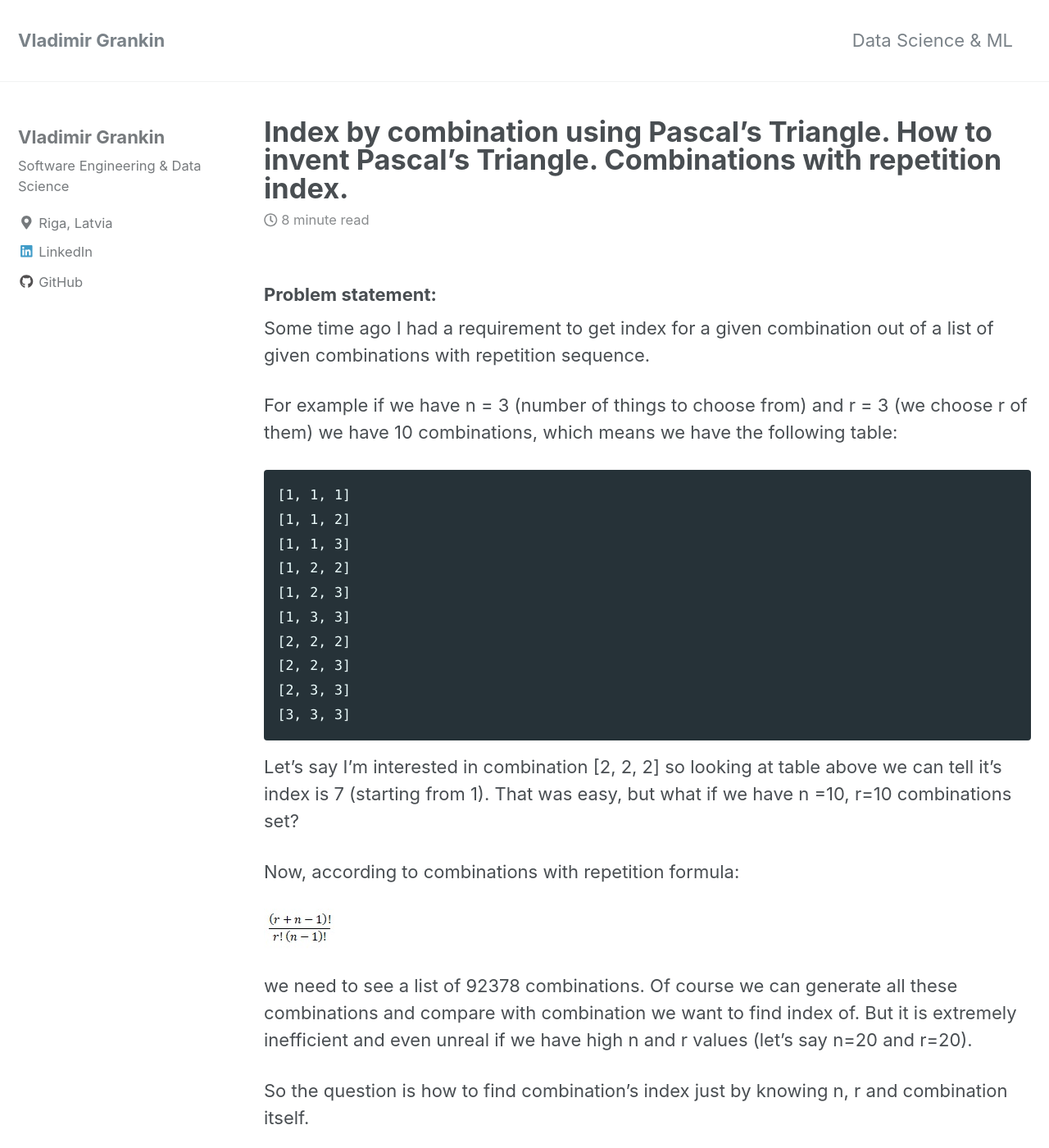
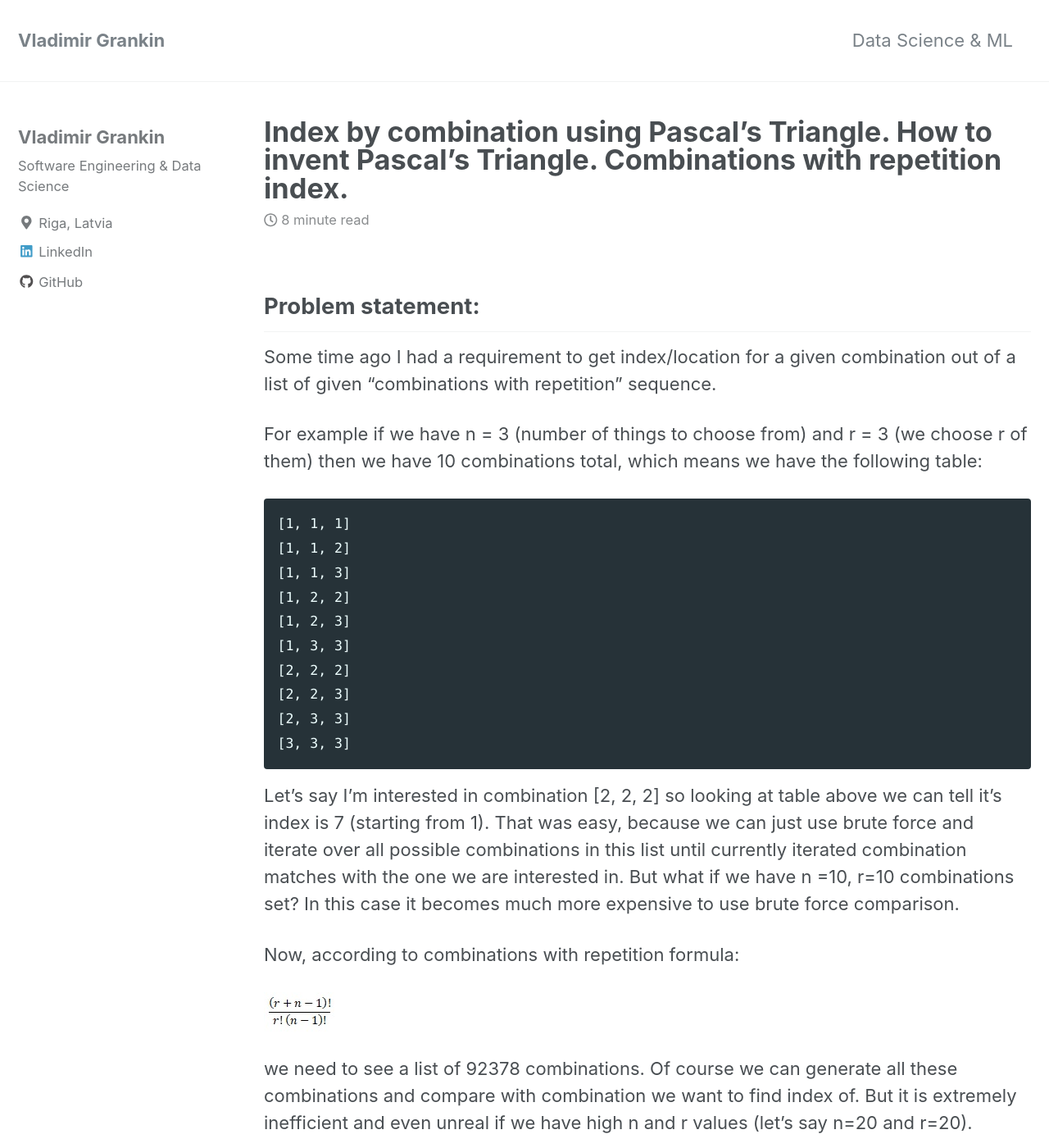
Before and after one commit to vgrankin/vgrankin.github.io, a Jekyll site: the page built from _posts/2018-08-23-pascals-triangle.md, in a window 1280 px wide and 1400 px high. Shown: the whole window at 82% size. Built offline with Jekyll 4.4.1, drawn with Linux system fonts in a browser that asks for light colours; nearby versions of some CDN libraries.

Commit message:
Working on pascal triangle post

````diff
--- a/_posts/2018-08-23-pascals-triangle.md
+++ b/_posts/2018-08-23-pascals-triangle.md
@@ -12,13 +12,13 @@ category: data-science
 classes: wide
 ---
 
-### Problem statement:
+## Problem statement:
 
-Some time ago I had a requirement to get index for a given combination out of a list of given combinations
-with repetition sequence.
+Some time ago I had a requirement to get index/location for a given combination out of a list of given "combinations
+with repetition" sequence.
 
 For example if we have n  = 3 (number of things to choose from) and r = 3 (we choose r of them)
-we have 10 combinations, which means we have the following table:
+then we have 10 combinations total, which means we have the following table:
 
 ```
 [1, 1, 1]
@@ -34,7 +34,9 @@ we have 10 combinations, which means we have the following table:
 ```
 
 Let’s say I’m interested in combination [2, 2, 2] so looking at table above we can tell it’s index
-is 7 (starting from 1). That was easy, but what if we have n =10, r=10 combinations set?
+is 7 (starting from 1). That was easy, because we can just use brute force and iterate over all possible combinations in
+this list until currently iterated combination matches with the one we are interested in. But what if we have n =10,
+r=10 combinations set? In this case it becomes much more expensive to use brute force comparison.
 
 Now, according to combinations with repetition formula:
 
@@ -46,7 +48,7 @@ if we have high n and r values (let’s say n=20 and r=20).
 
 So the question is how to find combination’s index just by knowing n, r and combination itself.
 
-#### Here is my investigation and a visual approach to this problem:
+## Here is my investigation and a visual approach to this problem:
 
 At first I tried to understand how combinations work and how sequence is produced. Here is for
 example how n=3, r=3 is progressing:
@@ -139,7 +141,7 @@ Again we know cost of each brick simply by looking at Pascal’s triangle (which
 generate first) or we by using rCn formula (which ironically also may use Pascal’s triangle to
 calculate it’s value). All we need is a “coordinate” of the brick we want inside Pascal’s triangle.
 
-### Here is full implementation in Java:
+## Here is full implementation in Java:
 
 ```java
 
````
